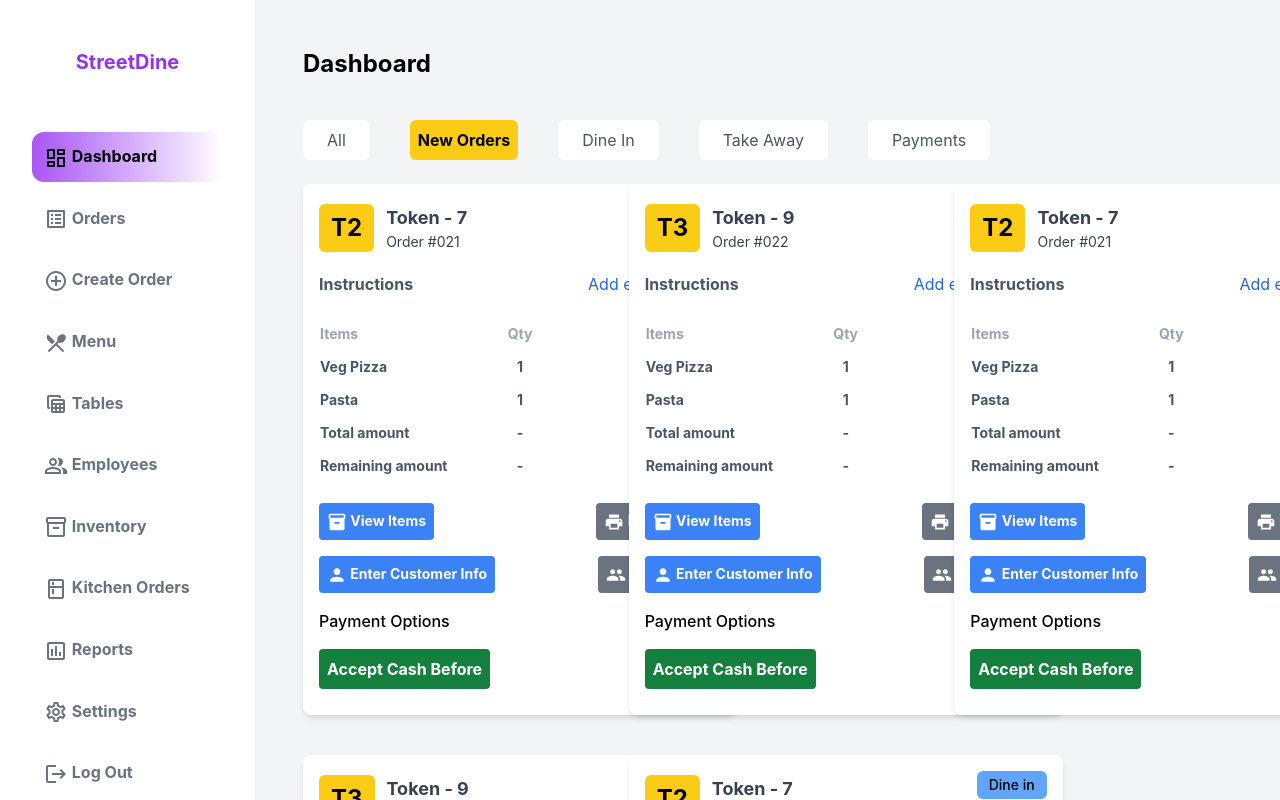
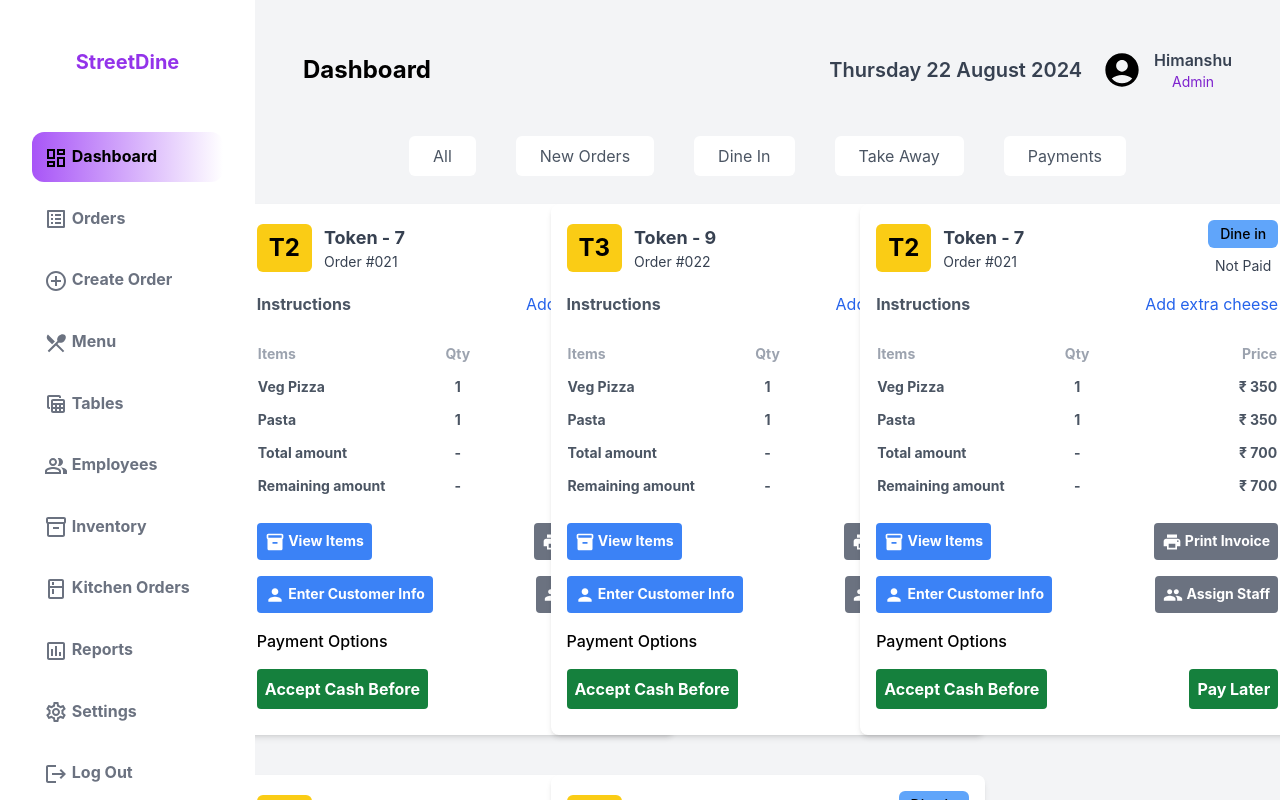
Before and after one commit to AmritHimanshu/Street_Dine, a React (Create React App) app in the folder client/: page / in a window 1280 px wide. Built offline with nearby package versions, Linux system fonts and the light colour scheme.

Commit message:
made responsive

```diff
--- a/client/src/components/Dashboard.js
+++ b/client/src/components/Dashboard.js
@@ -1,8 +1,18 @@
 import React, { useCallback, useEffect, useRef, useState } from "react";
 import DashboardCard from "./DashboardCard";
 import NewOrder from "./NewOrder";
+import AccountCircleIcon from "@mui/icons-material/AccountCircle";
 
 const Dashboard = () => {
+  const today = new Date();
+  const options = {
+    weekday: "long",
+    day: "numeric",
+    month: "long",
+    year: "numeric",
+  };
+  const formattedDate = today.toLocaleDateString("en-GB", options);
+
   const [isPopupVisible, setIsPopupVisible] = useState(false);
   const popupRef = useRef(null);
 
@@ -35,32 +45,51 @@ const Dashboard = () => {
   return (
     <div
       id="scrollable-content"
-      className="py-12 pl-12 relative h-[100vh] overflow-auto"
+      className="pb-16 pt-5 px-5 lg:py-12 lg:px-12 relative h-screen overflow-auto"
     >
-      <h1 className="text-2xl font-bold mb-10">Dashboard</h1>
-      <div className="flex space-x-10 mb-6">
-        <button className="bg-white text-gray-600 py-2 px-6 rounded-md">
+      <div className="flex items-center justify-between mb-5 md:mb-10">
+        <h1 className="text-md lg:text-2xl font-bold">Dashboard</h1>
+
+        <div className="flex items-center justify-center space-x-5">
+          <p className="font-semibold text-md lg:text-xl text-gray-700 hidden md:block">
+            {formattedDate}
+          </p>
+          <div className="flex items-center space-x-3">
+            <AccountCircleIcon style={{ fontSize: "40px" }} />
+            <div className="hidden md:block">
+              <p className="font-semibold text-gray-700">Himanshu</p>
+              <p className="text-sm text-center text-purple-700">Admin</p>
+            </div>
+          </div>
+        </div>
+      </div>
+
+      <div className="flex flex-wrap space-x-3 lg:space-x-10 mb-6 justify-center">
+        <button className="bg-white text-gray-600 my-1 py-1 px-3 lg:py-2 lg:px-6 rounded-md">
           All
         </button>
         <button
-          className="bg-yellow-400 text-black font-bold p-2 rounded-md"
+          className={`${
+            isPopupVisible
+              ? "bg-yellow-400"
+              : "bg-white text-gray-600 font-normal"
+          } text-black font-bold my-1 py-1 px-3 lg:py-2 lg:px-6 rounded-md`}
           onClick={togglePopup}
         >
           New Orders
         </button>
-        <button className="bg-white text-gray-600 py-2 px-6 rounded-md">
+        <button className="bg-white text-gray-600 my-1 py-1 px-3 lg:py-2 lg:px-6 rounded-md">
           Dine In
         </button>
-        <button className="bg-white text-gray-600 py-2 px-6 rounded-md">
+        <button className="bg-white text-gray-600 my-1 py-1 px-3 lg:py-2 lg:px-6 rounded-md">
           Take Away
         </button>
-        <button className="bg-white text-gray-600 py-2 px-6 rounded-md">
+        <button className="bg-white text-gray-600 my-1 py-1 px-3 lg:py-2 lg:px-6 rounded-md">
           Payments
         </button>
       </div>
 
-      <div className="grid grid-cols-3 gap-y-10">
-        {/* Example of an Order Card */}
+      <div className="grid grip-cols-1 md:grid-cols-2 xl:grid-cols-3 gap-y-10 justify-items-center">
         <DashboardCard table="T2" token="Token - 7" order="Order #021" />
         <DashboardCard table="T3" token="Token - 9" order="Order #022" />
         <DashboardCard table="T2" token="Token - 7" order="Order #021" />
@@ -71,7 +100,7 @@ const Dashboard = () => {
       {isPopupVisible && (
         <div
           ref={popupRef}
-          className="absolute z-50 top-0 right-0 w-ful h-[100vh]"
+          className="absolute z-50 top-0 right-0 h-screen overflow-auto"
         >
           <NewOrder onClick={togglePopup} />
         </div>
--- a/client/src/components/DashboardCard.js
+++ b/client/src/components/DashboardCard.js
@@ -1,12 +1,12 @@
-import React from 'react';
-import Inventory2Icon from '@mui/icons-material/Inventory2';
-import PrintIcon from '@mui/icons-material/Print';
-import PersonIcon from '@mui/icons-material/Person';
-import GroupIcon from '@mui/icons-material/Group';
+import React from "react";
+import Inventory2Icon from "@mui/icons-material/Inventory2";
+import PrintIcon from "@mui/icons-material/Print";
+import PersonIcon from "@mui/icons-material/Person";
+import GroupIcon from "@mui/icons-material/Group";
 
-function DashboardCard({table,token,order}) {
+function DashboardCard({ table, token, order }) {
   return (
-    <div className="bg-white p-4 rounded-lg shadow-md w-[434px] h-[531px]">
+    <div className="bg-white p-4 rounded-lg shadow-md w-[340px] xl:w-[434px] lg:h-[531px]">
       <div className="flex items-center justify-between mb-4">
         <div className="flex items-center space-x-3">
           <div className="p-2 px-3 text-2xl bg-yellow-400 font-bold rounded-md">
@@ -31,7 +31,10 @@ function DashboardCard({table,token,order}) {
       </div>
 
       <div className="my-4">
-            <table className="w-full border-separate" style={{ borderSpacing: "0 10px" }}>
+        <table
+          className="w-full border-separate"
+          style={{ borderSpacing: "0 10px" }}
+        >
           <thead>
             <tr className="text-[14px] text-gray-400">
               <th className="text-start w-1/3">Items</th>
@@ -65,18 +68,18 @@ function DashboardCard({table,token,order}) {
       </div>
       <div className="flex mb-4 justify-between">
         <button className="bg-blue-500 text-white font-bold text-sm p-2 rounded">
-                <Inventory2Icon style={{fontSize:"20px"}}/> View Items
+          <Inventory2Icon style={{ fontSize: "20px" }} /> View Items
         </button>
         <button className="bg-gray-500 text-white font-bold text-sm p-2 rounded">
-                <PrintIcon style={{fontSize:"20px"}}/> Print Invoice
+          <PrintIcon style={{ fontSize: "20px" }} /> Print Invoice
         </button>
       </div>
       <div className="flex mb-4 justify-between">
         <button className="bg-blue-500 text-white font-bold text-sm p-2 rounded">
-                <PersonIcon style={{fontSize:"20px"}}/> Enter Customer Info
+          <PersonIcon style={{ fontSize: "20px" }} /> Enter Customer Info
         </button>
         <button className="bg-gray-500 text-white font-bold text-sm p-2 rounded">
-                <GroupIcon style={{fontSize:"20px"}}/> Assign Staff
+          <GroupIcon style={{ fontSize: "20px" }} /> Assign Staff
         </button>
       </div>
       <div className="text-md font-medium my-4">Payment Options</div>
@@ -89,7 +92,7 @@ function DashboardCard({table,token,order}) {
         </button>
       </div>
     </div>
-  )
+  );
 }
 
-export default DashboardCard
+export default DashboardCard;
--- a/client/src/components/NewOrder.js
+++ b/client/src/components/NewOrder.js
@@ -5,11 +5,11 @@ import AddIcon from "@mui/icons-material/Add";
 
 function NewOrder({onClick}) {
   return (
-    <div className="w-[489px] bg-white p-5 ml-auto shadow-2xl h-full">
+    <div className="w-screen md:w-[489px] bg-white p-5 md:ml-auto shadow-2xl">
       <div className="text-end">
         <CloseIcon onClick={onClick} style={{cursor:'pointer'}}/>
       </div>
-      <div className="px-10 pt-5 font-bold text-2xl text-center">
+      <div className="px-10 pt-5 font-bold md:text-2xl text-center">
         Order Information
       </div>
 
@@ -35,20 +35,20 @@ function NewOrder({onClick}) {
               <img
                 src="https://media.istockphoto.com/id/842082336/photo/homemade-veggie-pizza-with-mushrooms-peppers.jpg?s=612x612&w=0&k=20&c=op1vZnGjlB_c3w6Z-ohPo0wn4QveujVKZu4vTZCOWnc="
                 alt=""
-                className="w-[80px] h-[80px] rounded-full"
+                className="w-[50px] h-[50px] md:w-[80px] md:h-[80px] rounded-full"
               />
             </div>
-            <div className="space-y-2">
-              <div className="font-semibold text-[17px]">
+            <div className="md:space-y-2">
+              <div className="font-semibold text-[13px] md:text-[17px]">
                 Veg Pizza (Medium)
               </div>
-              <div className="text-[13px] text-gray-400 font-semibold">1X</div>
-              <div className="text-[13px] text-gray-400 font-semibold">
+              <div className="text-[10px] md:text-[13px] text-gray-400 font-semibold">1X</div>
+              <div className="text-[11px] md:text-[13px] text-gray-400 font-semibold">
                 Add extra cheese
               </div>
             </div>
           </div>
-          <div className="text-xl font-bold">₹ 100</div>
+          <div className="text-md md:text-xl font-bold">₹ 100</div>
         </div>
 
         <div className="flex items-end justify-between">
@@ -57,39 +57,39 @@ function NewOrder({onClick}) {
               <img
                 src="https://st2.depositphotos.com/1326558/7226/i/450/depositphotos_72263189-stock-photo-penne-pasta-in-tomato-sauce.jpg"
                 alt=""
-                className="w-[80px] h-[80px] rounded-full"
+                className="w-[50px] h-[50px] md:w-[80px] md:h-[80px] rounded-full"
               />
             </div>
-            <div className="space-y-2">
-              <div className="font-semibold text-[17px]">
+            <div className="md:space-y-2">
+              <div className="font-semibold text-[13px] md:text-[17px]">
                 Veg Pasta (White Sauce)
               </div>
-              <div className="text-[13px] text-gray-400 font-semibold">1X</div>
-              <div className="text-[13px] text-gray-400 font-semibold">
+              <div className="text-[10px] md:text-[13px] text-gray-400 font-semibold">1X</div>
+              <div className="text-[11px] md:text-[13px] text-gray-400 font-semibold">
                 Add extra cheese
               </div>
             </div>
           </div>
-          <div className="text-xl font-bold">₹ 100</div>
+          <div className="text-md md:text-xl font-bold">₹ 100</div>
         </div>
       </div>
 
       <div className="grid grid-cols-3 gap-x-2 gap-y-2 my-4">
-        <button className="bg-yellow-400 text-black text-md p-2 rounded-md">
-          <AddIcon /> Add Items
+        <button className="bg-yellow-400 text-black text-[12px] md:text-[16px] p-2 rounded-md">
+          <AddIcon style={{ fontSize: '1rem' }}/> Add Items
         </button>
-        <button className="bg-blue-500 text-white text-md p-2 rounded-md">
-          <PrintIcon style={{ fontSize: "20px" }} /> Print KOT
+        <button className="bg-blue-500 text-white text-[12px] md:text-[16px] p-2 rounded-md">
+          <PrintIcon style={{ fontSize: '1rem' }} /> Print KOT
         </button>
-        <button className="bg-gray-500 text-white text-md p-2 rounded-md">
-          <PrintIcon style={{ fontSize: "20px" }} /> Print Invoice
+        <button className="bg-gray-500 text-white text-[12px] md:text-[16px] p-2 rounded-md">
+          <PrintIcon style={{ fontSize: '1rem' }} /> Print Invoice
         </button>
-        <button className="bg-green-700 text-white text-md p-2 rounded-md">
+        <button className="bg-green-700 text-white text-[12px] md:text-[16px] p-2 rounded-md">
           Pay Later
         </button>
       </div>
 
-      <div className="text-md my-4">Write Instructions</div>
+      <div className="text-sm md:text-lg my-4">Write Instructions</div>
 
       <div className="bg-gray-100 p-7">
         <ul className="text-blue-500 font-bold space-y-3 list-disc list-inside">
--- a/client/src/components/Sidebar.js
+++ b/client/src/components/Sidebar.js
@@ -14,7 +14,7 @@ import LogoutIcon from "@mui/icons-material/Logout";
 
 const Sidebar = () => {
   return (
-    <div className="w-[255px] h-screen bg-white p-8">
+    <div className="w-[255px] h-screen bg-white p-8 hidden lg:block">
       <div className="text-purple-600 text-xl font-bold mb-10 p-4 text-center">
         StreetDine
       </div>
```
Also changed, not shown: client/src/components/Layout.js (+4 -4 lines). Lines whose indentation alone changed are shown as unchanged.
